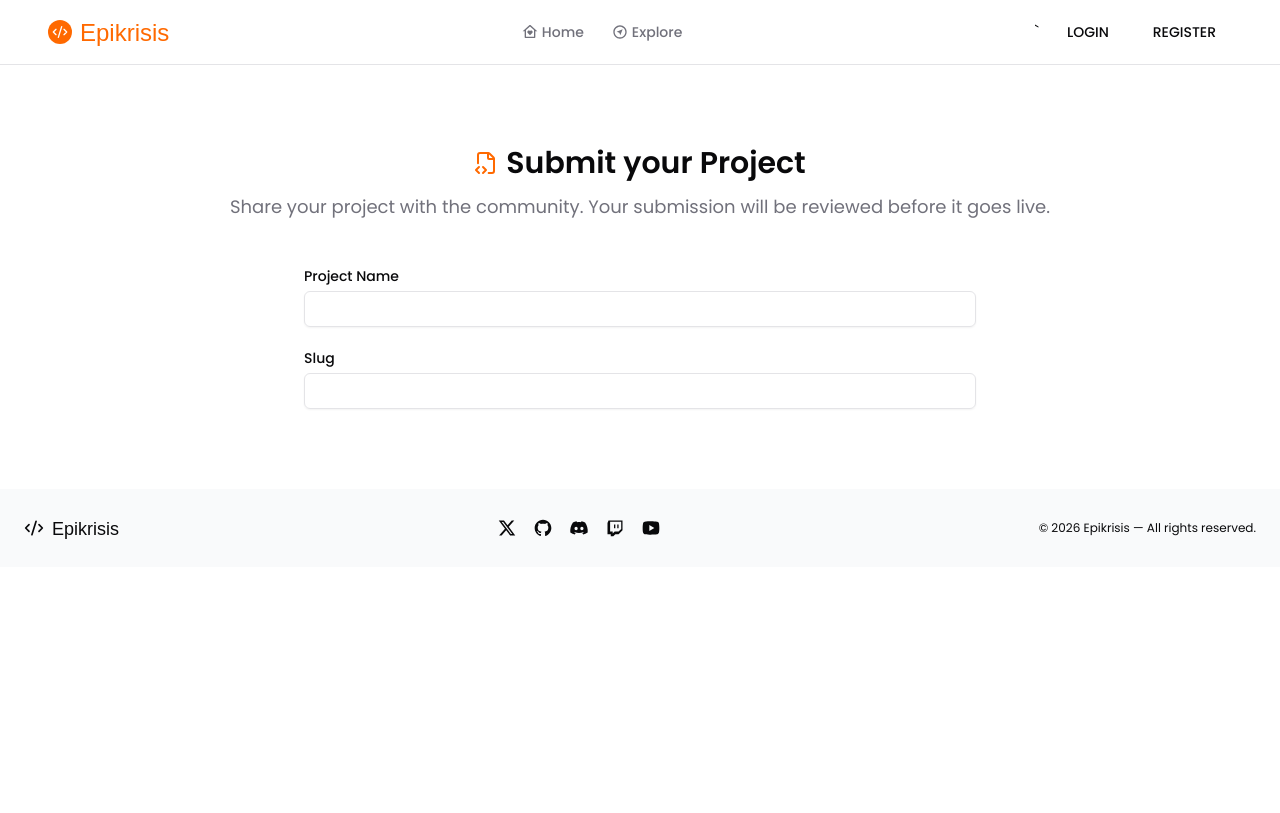
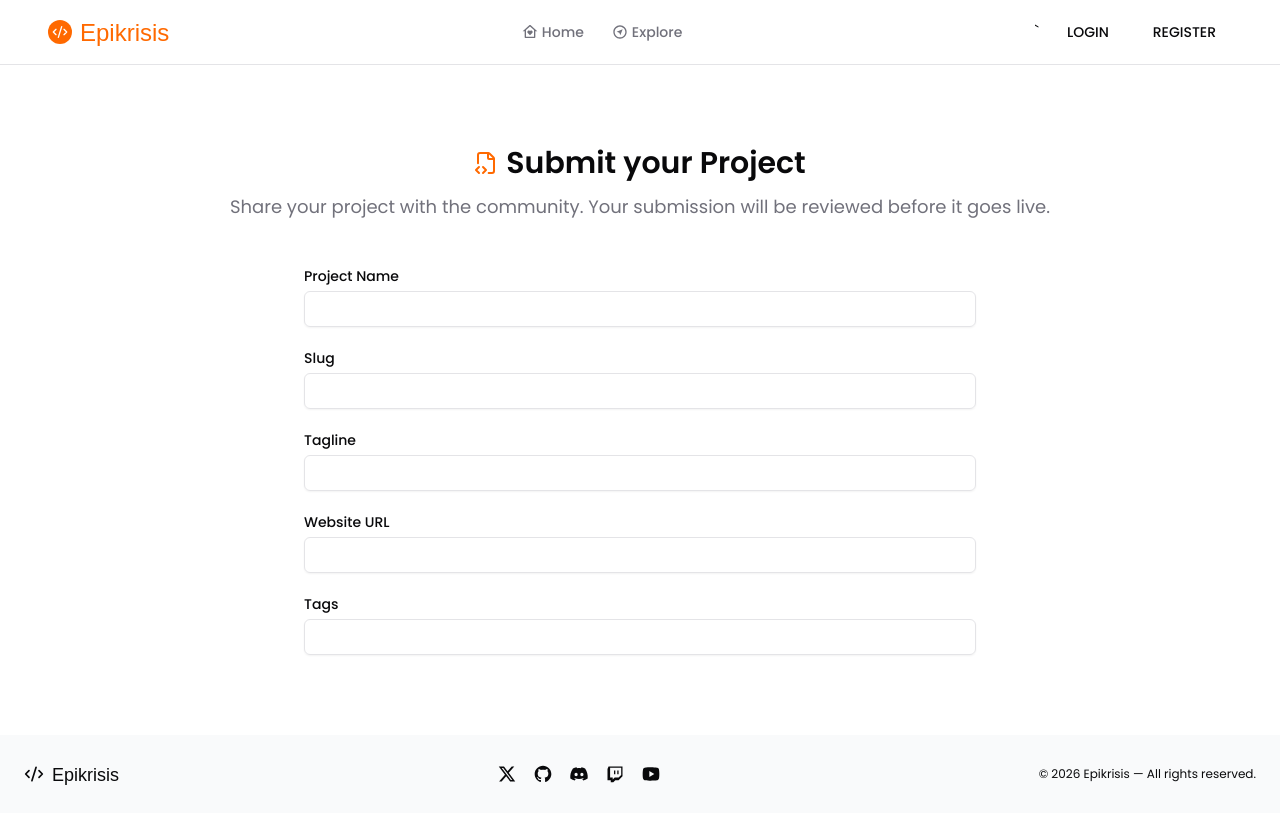
Before and after one commit to Nimira43/Epikrisis, a Next.js app: page /submit in a window 1280 px wide. Built offline with nearby package versions, Linux system fonts and the light colour scheme; no server answers; a web font is replaced by a local one.

Commit message:
Created FormField component.

```diff
--- a/components/common/empty-state.tsx
+++ b/components/common/empty-state.tsx
@@ -1,4 +1,4 @@
-import { LucideIcon } from "lucide-react"
+import { LucideIcon } from 'lucide-react'
 
 export default function EmptyState({
   message,
--- /dev/null
+++ b/components/forms/form-field.tsx
@@ -0,0 +1,49 @@
+import { Input } from '../ui/input'
+import { Label } from '../ui/label'
+
+interface FormFieldProps {
+  label: string
+  name: string
+  id: string
+  placeholder?: string
+  required: boolean
+  onChange: (e: React.ChangeEvent<HTMLInputElement>) => void
+  error: string
+  helperText?: string
+}
+
+export const FormField = ({
+  label,
+  name,
+  id,
+  placeholder,
+  required,
+  onChange,
+  error,
+  helperText
+}: FormFieldProps) => {
+  return (
+    <div className='space-y-2'>
+      <Label htmlFor={id}>
+        {label}
+      </Label>
+      <Input
+        id={id}
+        name={name}
+        placeholder={placeholder}
+        required={required}
+        onChange={onChange}
+      />
+      {helperText && (
+        <p className='text-xs text-muted-foreground'>
+          {helperText}
+        </p>
+      )}
+      {error && (
+        <p className='text-sm text-priamry'>
+          {}
+        </p>
+      )}
+    </div>
+  )
+}
--- a/components/projects/project-submit-form.tsx
+++ b/components/projects/project-submit-form.tsx
@@ -1,33 +1,50 @@
 'use client'
 
-import { Input } from '../ui/input'
-import { Label } from '../ui/label'
+import { FormField } from '../forms/form-field'
 
 export default function ProjectSubmitForm() {
   return (
     <form className='space-y-6'>
-      <div className='space-y-2'>
-        <Label htmlFor='name'>
-          Project Name
-        </Label>
-        <Input
+      <FormField
+        label='Project Name'
+        name='name'
         id='name'
-          className='name'
         required
-          onChange={() => {}}
+        onChange={() => { }}
+        error=''
       />
-      </div>
-      <div className='space-y-2'>
-        <Label htmlFor='slug'>
-          Slug
-        </Label>
-        <Input
+      <FormField
+        label='Slug'
+        name='slug'
         id='slug'
-          className='slug'
         required
-          onChange={() => {}}
+        onChange={() => { }}
+        error=''
       />
-      </div>
+      <FormField
+        label='Tagline'
+        name='tagline'
+        id='tagline'
+        required
+        onChange={() => { }}
+        error=''
+      />
+      <FormField
+        label='Website URL'
+        name='websiteUrl'
+        id='websiteUrl'
+        required
+        onChange={() => { }}
+        error=''
+      />
+      <FormField
+        label='Tags'
+        name='tags'
+        id='tags'
+        required
+        onChange={() => { }}
+        error=''
+      />
     </form>
   )
 }
--- a/package.json
+++ b/package.json
@@ -25,7 +25,7 @@
     "react-hook-form": "^7.72.1",
     "react-icons": "^5.5.0",
     "tailwind-merge": "^3.4.0",
-    "zod": "^4.3.6"
+    "zod": "^3.22.4"
   },
   "devDependencies": {
     "@tailwindcss/postcss": "^4",
```
Also changed, not shown: components/common/section-header.tsx (+13 -3 lines), 1 other file (tests, documents, lock files or other folders). Lines whose indentation alone changed are shown as unchanged.
